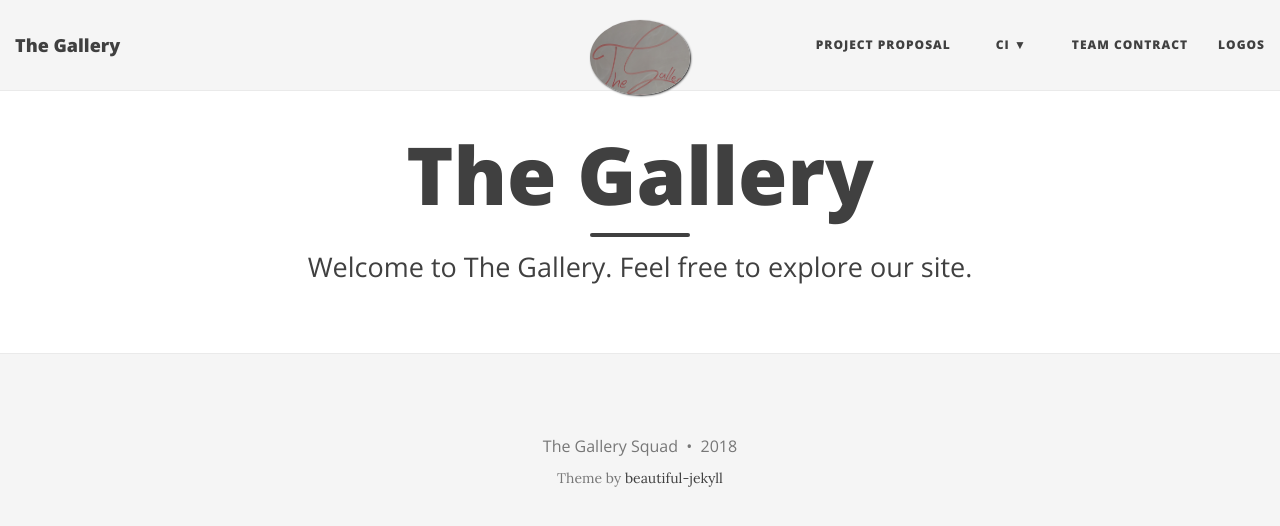
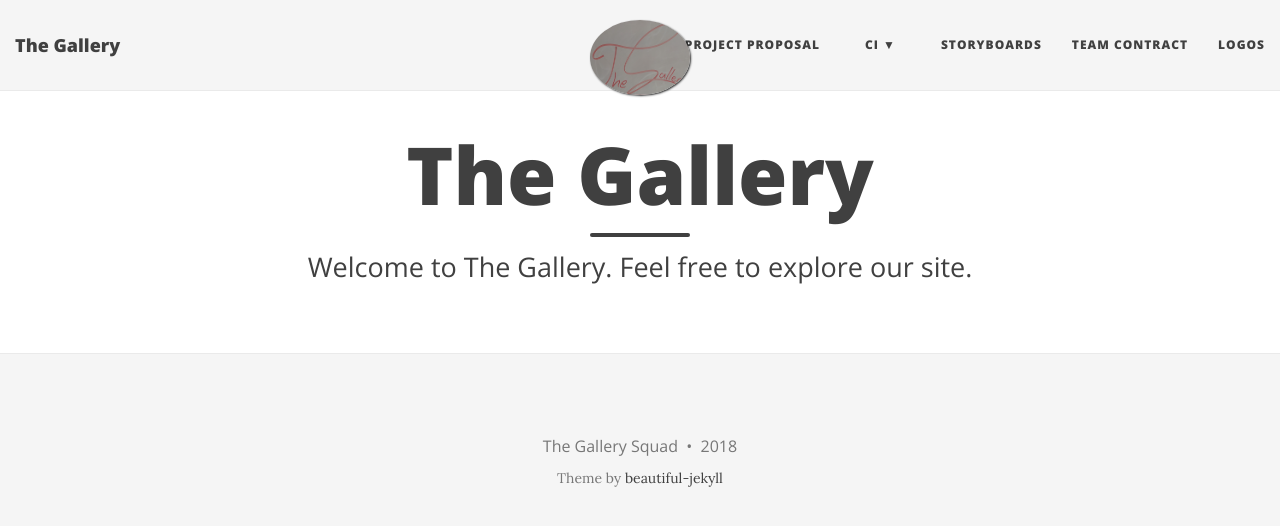
Before and after one commit to ethioeph/muse-soc-network, a Jekyll site: the page built from index.html, in a window 1280 px wide. Shown: the top 526 px of the page. Built offline with Jekyll 4.4.1, drawn with Linux system fonts in a browser that asks for light colours; nearby versions of some CDN libraries; the list of posts is cut into pages by our own code.

Commit message:
Update _config.yml

```diff
--- a/_config.yml
+++ b/_config.yml
@@ -29,6 +29,7 @@ navbar-links:
     - CI checkin: "assignments/ci_checkin"
     - CI review: "assignments/ci_review"
     - Task review: "assignments/task_review"
+  Storyboards: "assignments/storyboards"
   Team Contract: "assignments/team_contract"
   Logos: "assignments/logos"
 
```
